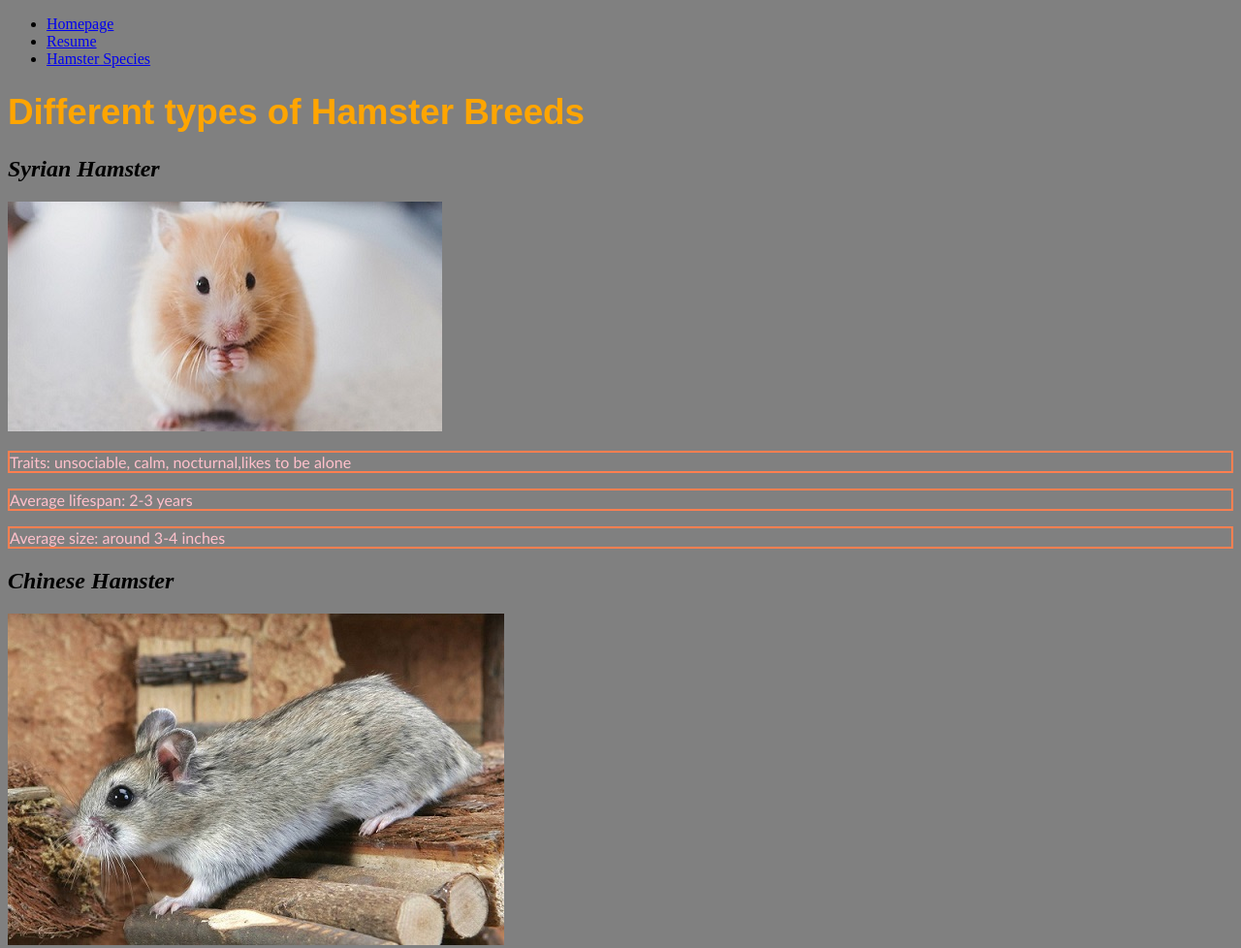
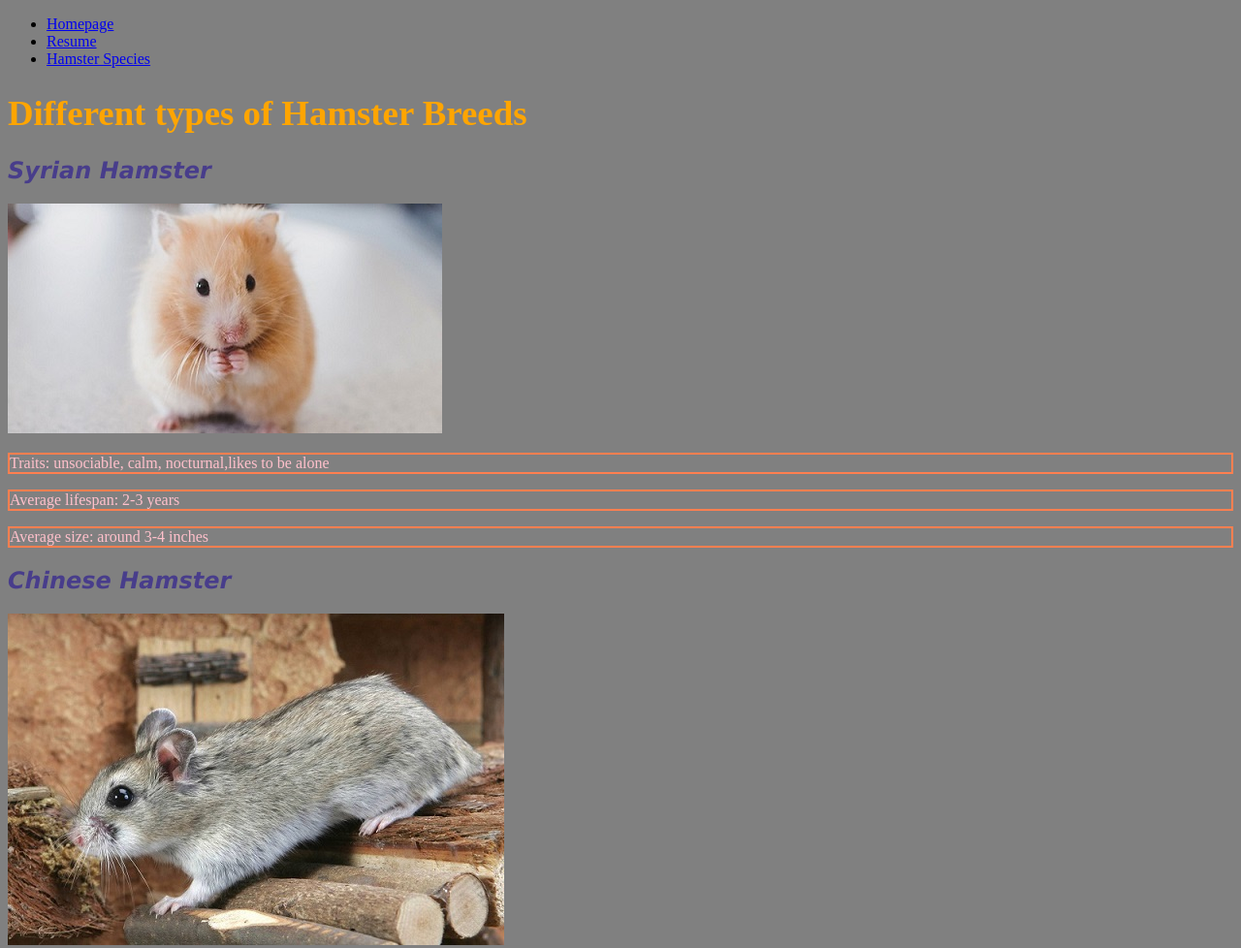
Before and after one commit to mharofuentes/project2, a plain HTML site: page page3.html in a window 1280 px wide. Shown: the top 978 px of the page at 97% size. Drawn offline with Linux system fonts and the light colour scheme.

Commit message:
changed font color

```diff
--- a/page3.html
+++ b/page3.html
@@ -1,15 +1,21 @@
 <!DOCTYPE html>
 <html lang="en">
+<head>
 <style>
 
 	body {background-color: grey;}
-	h1   {color: orange;
-	font-family: Ariel,sans-serif;
+	h1   {
+	color: orange;
 	font-size: 230%;}
-	p {color: pink;
-	font-family: Trebuchet MS,sans-serif;
+	h2	{
+		color: DarkSlateBlue;
+		font-family: verdana;}
+	p {
+	color: pink;
+	font-family: Trebuchet;
 	 border: 2px solid coral;}
 	 </style>
+	 </head>
 	 <meta charset="UTF-8">
 	 <title>Hamster Species</title>
       <nav>
```
Also changed, not shown: index.html (+5 -9 lines), resume.html (+1 -1 lines), 3 other files.
